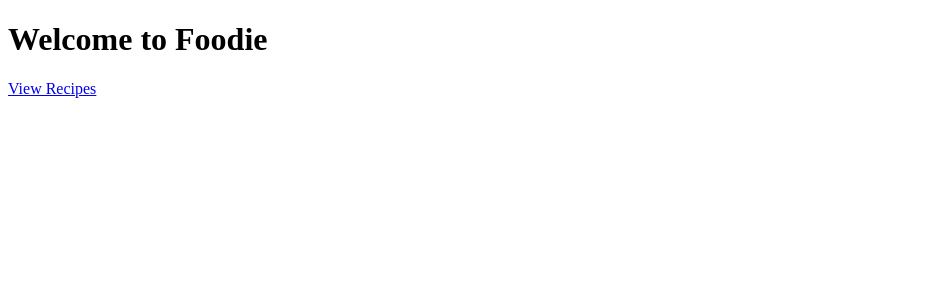
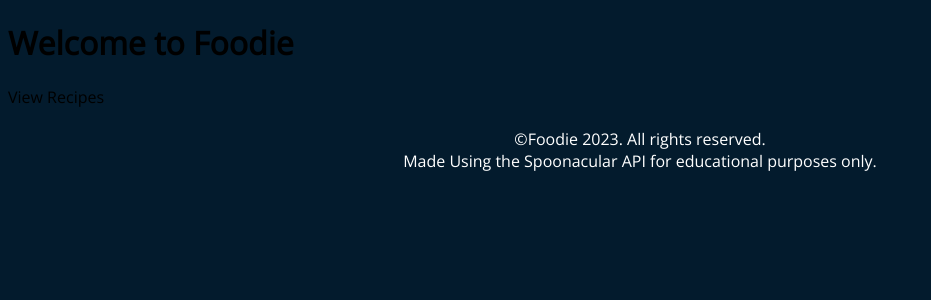
Before and after one commit to carolina-ross/MMC6145-Final-Carolina-Rossello, a Next.js app: page / in a window 1280 px wide. Shown: the top 300 px of the page, without its empty margins (0-931 px from the left). Built offline with nearby package versions, Linux system fonts and the light colour scheme.

Commit message:
global style

```diff
--- /dev/null
+++ b/pages/_app.js
@@ -0,0 +1,13 @@
+import '../styles/globals.css'
+import Footer from '../components/footer'
+
+function MyApp({ Component, pageProps }) {
+  return (
+    <>
+      <Component {...pageProps} />
+      <Footer />
+    </>
+  )
+}
+
+export default MyApp
--- /dev/null
+++ b/styles/globals.css
@@ -0,0 +1,11 @@
+@import url('https://fonts.googleapis.com/css?family=Open+Sans');
+
+body {
+  background-color: #031B2D;
+  font-family: 'Open Sans', sans-serif;
+}
+
+a {
+  color: inherit;
+  text-decoration: none;
+}
```
